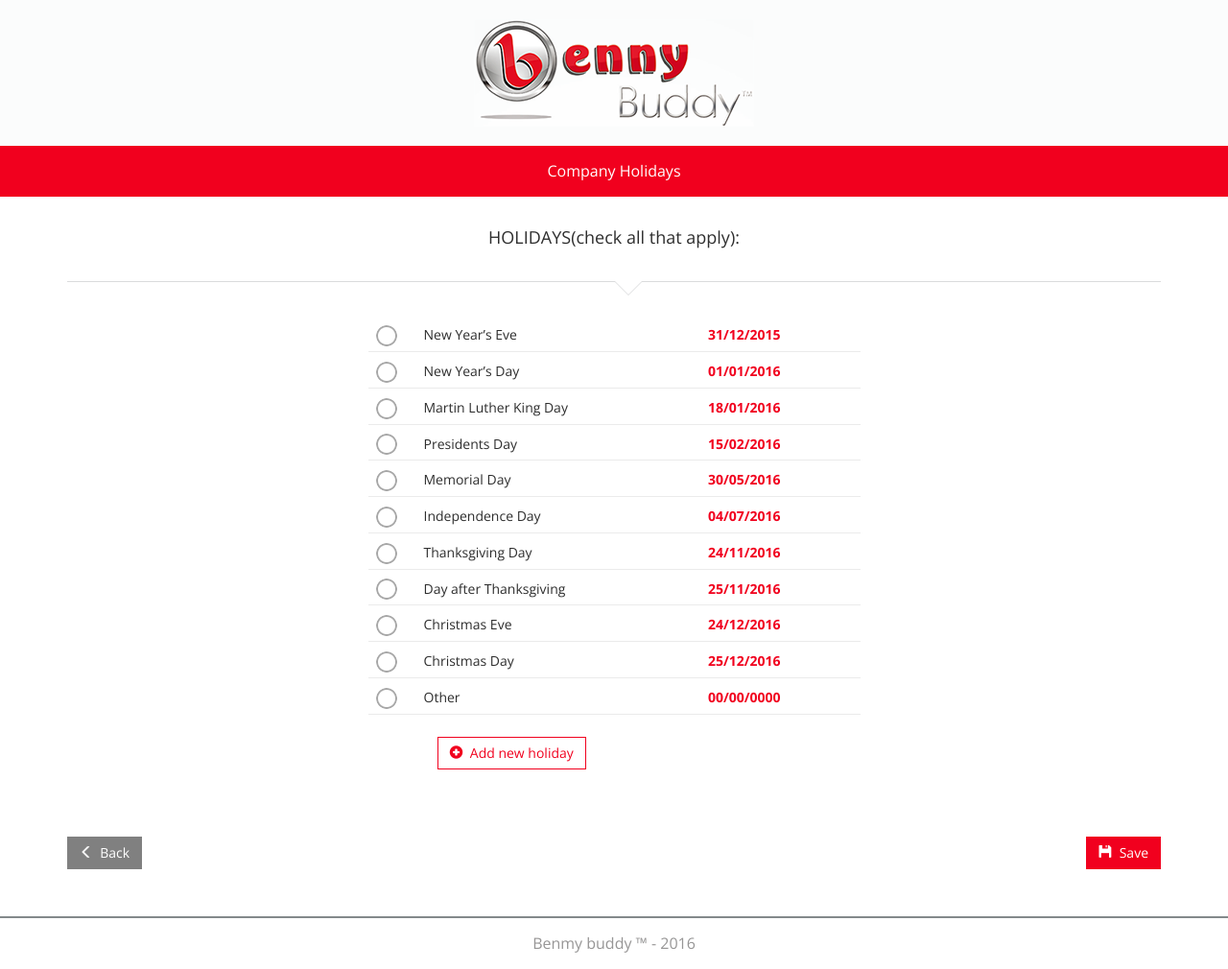
After one commit to victoraguilar93/be.buddy.david, a PHP site: page /company-holidays.php in a window 1280 px wide. The commit adds this page. Shown: the whole page at 96% size. Run offline with PHP 8.4, Linux system fonts and the light colour scheme; some libraries are stand-ins or nearby versions.

Commit message:
holydays page

```diff
--- a/assets/js/main.js
+++ b/assets/js/main.js
@@ -18,6 +18,30 @@
        reader.readAsDataURL(input.files[0]);
   }
 }
+function upload_clientresourses(btn) {
+	// $this.parent().find("input.subir-archivo").click();
+	btn.parentElement.getElementsByClassName("subir-archivo")[0].click()
+
+}
+function change_inptut_clientresourses(el) {
+	var file_name = assingname_clientresourses(el.value)
+	var status = document.createElement("span");
+	status.className = "status check";
+	var name = el.parentElement.parentElement.getElementsByClassName("name");
+	var Jname =  $(name);
+	var Hname = Jname[0];
+	Jname.find('p').text(file_name);
+	Jname.find('p').append(status)
+	//el.parentElement.parentElement.getElementsByClassName("name").getElementsByTagName("p").text = file_name;
+}
+function assingname_clientresourses(url_name, p) {
+	var file_name = url_name.replace(/C:\\fakepath\\/i, '');
+	return file_name;
+
+
+	// $el.parents(".summary").find('.name p').text(file_name)
+	// $el.parents(".summary").find('.name p').append('')
+}
 
 $(function() {
 	console.log("hello");
@@ -27,6 +51,18 @@
 		$(".cntact_information ol").append(li_clone);
 		$(".cntact_information ol li:last-child input").val("");
 		select2_contact_information();
+	});
+
+	$(".client-resourses .button-add").click(function(event) {
+		var $html = $(".summary").last().clone();
+		$html.find(".name p").text("");
+		$(".summary").last().after($html);
+	});
+
+	$(".client-resourses .summary .button-upload input.subir-archivo").change(function(event) {
+		var file_name = $(this).val().replace(/C:\\fakepath\\/i, '');
+		$(this).parents(".summary").find('.name p').text(file_name)
+		$(this).parents(".summary").find('.name p').append('<span class="status check"></span>')
 	});
 	// $(".new-client #company-logo").fileinput({
 	// 	showCaption: false,
@@ -40,9 +76,9 @@
 	$(".start-upload-img button, .new-client .datos .form-input .img-input .acc-info button").click(function(event) {
 		$(".new-client #company-logo").click();
 	});
-	 $(".new-client #company-logo").change(function(){
-	 		$(".start-upload-img button").hide();
-      readURL(this);
-      $(".new-client .datos .form-input .img-input").show();
-    });
+	$(".new-client #company-logo").change(function(){
+ 		$(".start-upload-img button").hide();
+    readURL(this);
+    $(".new-client .datos .form-input .img-input").show();
+  });
 });
--- /dev/null
+++ b/assets/styles/_company-holidays.scss
@@ -0,0 +1,58 @@
+.company-holidays{
+	.holidays{
+		margin: 0 auto;
+		width: 45%;
+		.holiday{
+			font-size: 14px;
+			&:not(:first-child){
+				margin-top: 10px;
+			}
+			hr{
+				border-top-color: #ebebeb;
+				margin-top: 5px;
+    		margin-bottom: 0;
+			}
+			.name{
+				input[type="checkbox"] {
+					display:none;
+				}
+				input[type="checkbox"] + label span {
+					display:inline-block;
+					width: 22px;
+					height: 22px;
+					margin-top: -1;
+					vertical-align:middle;
+					background:url(../images/nocheck-holidays.png) left top no-repeat;
+					cursor:pointer;
+				}
+				input[type="checkbox"]:checked + label span {
+					background:url(../images/check-holidays.png) top no-repeat;
+				}
+				label{
+					font-weight: normal;
+					margin: 0;
+					margin-left: 8px;
+					color: #2e2e2e;
+					span{
+						margin-right: 28px;
+					}
+				}
+			}
+			.date{
+				font-weight: bold;
+				color: #f1001e;
+				p{
+					text-align: center;
+					margin: 0;
+				}
+			}
+		}
+	}
+	.button-add{
+		margin-left: 57px;
+		margin-top: 23px;
+		button{
+
+		}
+	}
+}
--- a/assets/styles/_contact-information.scss
+++ b/assets/styles/_contact-information.scss
@@ -1,4 +1,5 @@
-	.cntact_information {
+	.container.main.cntact_information {
+		padding-top: 70px;
 	    ol {
 	        counter-reset: li;
 	        margin-left: 0;
--- a/assets/styles/_new-client.scss
+++ b/assets/styles/_new-client.scss
@@ -1,4 +1,5 @@
-.new-client{
+.container.main.new-client{
+	padding-top: 50px;
 	.datos{
 		margin-bottom: 40px;
 		.form-label,
--- a/assets/styles/main.scss
+++ b/assets/styles/main.scss
@@ -7,6 +7,7 @@
 @import "contact-information";
 @import "new-client";
 @import "client-resourses";
+@import "_company-holidays";
 
 body {
   position: relative;
@@ -78,7 +79,7 @@
 
 }
 .container.main{
-	padding-top: 70px;
+	padding-top: 30px;
 	padding-bottom: 70px;
 	input,
 	select,
@@ -104,6 +105,60 @@
 	textarea{
 		text-align: left;
 	}
+	.page-title{
+		margin-bottom: 45px;
+		p{
+			font-weight: 300;
+			font-size: 18px;
+			color: #2e2e2e;
+			text-align: center;
+		}
+		div.hr {
+			width: 100%;
+			height: 1px;
+			background: #dadbdc;
+			position: relative;
+			&:after {
+				content: '';
+				position: absolute;
+				border-style: solid;
+				border-width: 15px 15px 0;
+				border-color: #FFFFFF transparent;
+				display: block;
+				width: 0;
+				z-index: 1;
+				top: -1px;
+				left: 50%;
+			}
+			&:before {
+				content: '';
+				position: absolute;
+				border-style: solid;
+				border-width: 15px 15px 0;
+				border-color: #dadbdc transparent;
+				display: block;
+				width: 0;
+				z-index: 1;
+				top: 0px;
+				left: 50%;
+			}
+		}
+	}
+	.button-add{
+		button{
+			color: #f1001e;
+			background: none;
+			border-radius: 0;
+			border: 1px solid #f1001e;
+			&:hover, &:focus, &:active{
+				outline: 0;
+			}
+			&:hover{
+				background-color: #f1001e;
+				color: #fff;
+			}
+		}
+	}
 }
 .form-title {
 	background-color: #f1001e;
--- /dev/null
+++ b/company-holidays.php
@@ -0,0 +1,137 @@
+<?php
+include "layouts/header.php";
+?>
+<div class="form-title">
+	<p>Company Holidays</p>
+</div>
+<div class="container main company-holidays">
+		<div class="row page-title">
+			<div class="col-xs-12">
+					<p>HOLIDAYS(check all that apply):</p>
+					<br>
+					<div class="hr"></div>
+			</div>
+		</div>
+		<section class="holidays">
+			<div class="row holiday">
+				<div class="col-xs-6 name">
+					<input id="holi1" type="checkbox">
+					<label for="holi1"><span></span>New Year’s Eve</label>
+				</div>
+				<div class="col-xs-6 date">
+					<p>31/12/2015</p>
+				</div>
+				<div class="col-xs-12"><hr></div>
+			</div>
+			<div class="row holiday">
+				<div class="col-xs-6 name">
+					<input id="holi2" type="checkbox">
+					<label for="holi2"><span></span>New Year’s Day</label>
+				</div>
+				<div class="col-xs-6 date">
+					<p>01/01/2016</p>
+				</div>
+				<div class="col-xs-12"><hr></div>
+			</div>
+			<div class="row holiday">
+				<div class="col-xs-6 name">
+					<input id="holi3" type="checkbox">
+					<label for="holi3"><span></span>Martin Luther King Day</label>
+				</div>
+				<div class="col-xs-6 date">
+					<p>18/01/2016</p>
+				</div>
+				<div class="col-xs-12"><hr></div>
+			</div>
+			<div class="row holiday">
+				<div class="col-xs-6 name">
+					<input id="holi4" type="checkbox">
+					<label for="holi4"><span></span>Presidents Day</label>
+				</div>
+				<div class="col-xs-6 date">
+					<p>15/02/2016</p>
+				</div>
+				<div class="col-xs-12"><hr></div>
+			</div>
+			<div class="row holiday">
+				<div class="col-xs-6 name">
+					<input id="holi5" type="checkbox">
+					<label for="holi5"><span></span>Memorial Day</label>
+				</div>
+				<div class="col-xs-6 date">
+					<p>30/05/2016</p>
+				</div>
+				<div class="col-xs-12"><hr></div>
+			</div>
+			<div class="row holiday">
+				<div class="col-xs-6 name">
+					<input id="holi6" type="checkbox">
+					<label for="holi6"><span></span>Independence Day</label>
+				</div>
+				<div class="col-xs-6 date">
+					<p>04/07/2016</p>
+				</div>
+				<div class="col-xs-12"><hr></div>
+			</div>
+			<div class="row holiday">
+				<div class="col-xs-6 name">
+					<input id="holi7" type="checkbox">
+					<label for="holi7"><span></span>Thanksgiving Day</label>
+				</div>
+				<div class="col-xs-6 date">
+					<p>24/11/2016</p>
+				</div>
+				<div class="col-xs-12"><hr></div>
+			</div>
+			<div class="row holiday">
+				<div class="col-xs-6 name">
+					<input id="holi8" type="checkbox">
+					<label for="holi8"><span></span>Day after Thanksgiving</label>
+				</div>
+				<div class="col-xs-6 date">
+					<p>25/11/2016</p>
+				</div>
+				<div class="col-xs-12"><hr></div>
+			</div>
+			<div class="row holiday">
+				<div class="col-xs-6 name">
+					<input id="holi9" type="checkbox">
+					<label for="holi9"><span></span>Christmas Eve</label>
+				</div>
+				<div class="col-xs-6 date">
+					<p>24/12/2016</p>
+				</div>
+				<div class="col-xs-12"><hr></div>
+			</div>
+			<div class="row holiday">
+				<div class="col-xs-6 name">
+					<input id="10" type="checkbox">
+					<label for="10"><span></span>Christmas Day</label>
+				</div>
+				<div class="col-xs-6 date">
+					<p>25/12/2016</p>
+				</div>
+				<div class="col-xs-12"><hr></div>
+			</div>
+			<div class="row holiday">
+				<div class="col-xs-6 name">
+					<input id="holi11" type="checkbox">
+					<label for="holi11"><span></span>Other</label>
+				</div>
+				<div class="col-xs-6 date">
+					<p>00/00/0000</p>
+				</div>
+				<div class="col-xs-12"><hr></div>
+			</div>
+			<div class="row button-add">
+			<div class="col-xs-12">
+				<button type="button" class="btn"><span class="glyphicon glyphicon-plus-sign" aria-hidden="true"></span>&nbsp;&nbsp;Add new holiday</button>
+			</div>
+		</div>
+		</section>
+
+</div>
+<?php
+include "layouts/back-save.php";
+include "layouts/footer.php";
+?>
--- a/index.php
+++ b/index.php
@@ -6,6 +6,7 @@
 <a href="contact_information.php" class="btn btn-default">contact information</a>
 <a href="new-client.php" class="btn btn-default">New Client</a>
 <a href="client-resourses.php" class="btn btn-default">client-resourses</a>
+<a href="company-holidays.php" class="btn btn-default">company holidays</a>
 
 
 <?php
--- a/layouts/footer.php
+++ b/layouts/footer.php
@@ -3,8 +3,10 @@
         	<p>Benmy buddy &#8482; - 2016 </p>
         </footer>
         <script src="assets/js/libraries/jquery.min.js" ></script>
+<!--
         <script src="assets/js/libraries/canvas-to-blob.min.js" ></script>
         <script src="assets/js/libraries/fileinput.min.js"></script>
+-->
         <script src="assets/js/libraries/bootstrap.min.js"></script>
         <script src="assets/js/libraries/select2.full.min.js"></script>
         <script src="assets/js/main.js"></script>
```
Also changed, not shown: assets/styles/_client-resourses.scss (+22 -52 lines), client-resourses.php (+10 -8 lines), assets/images/check-holidays.png (added), assets/images/nocheck-holidays.png (added), assets/styles/main.css, 2 other files.
